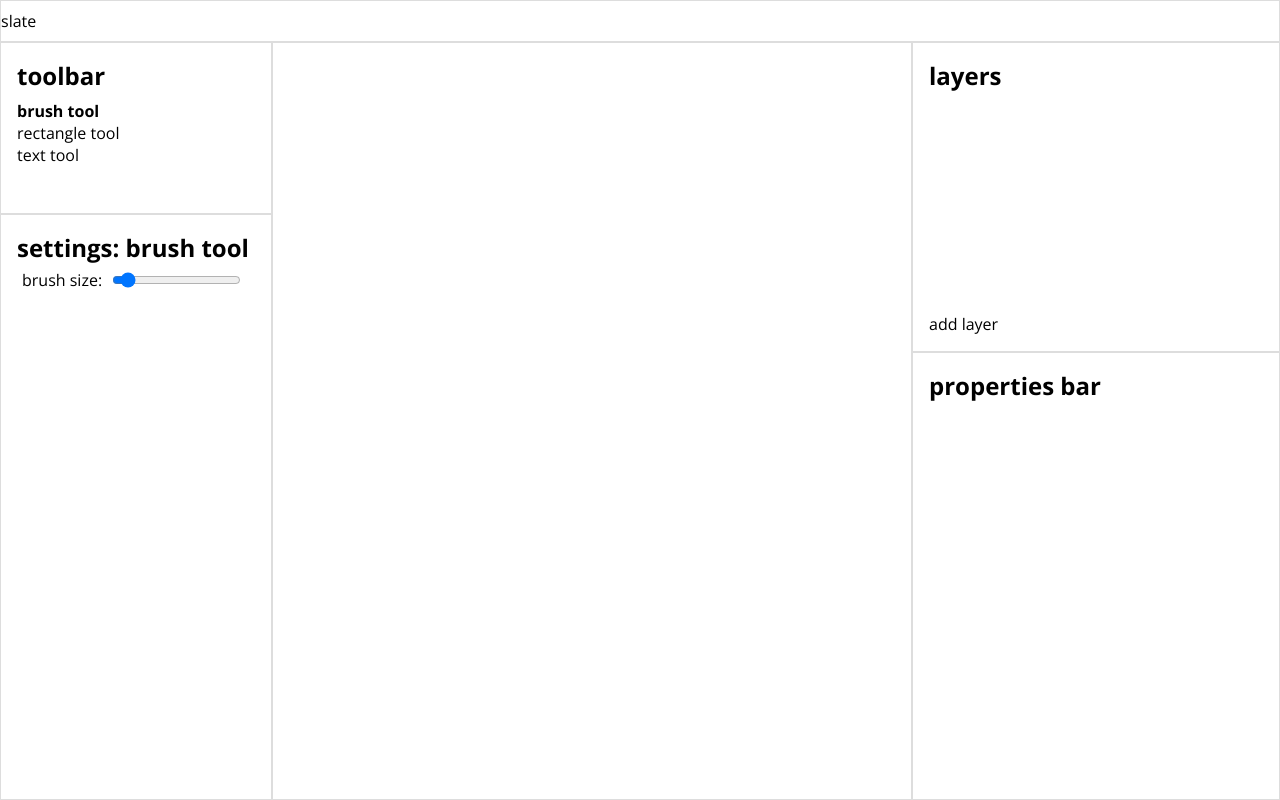
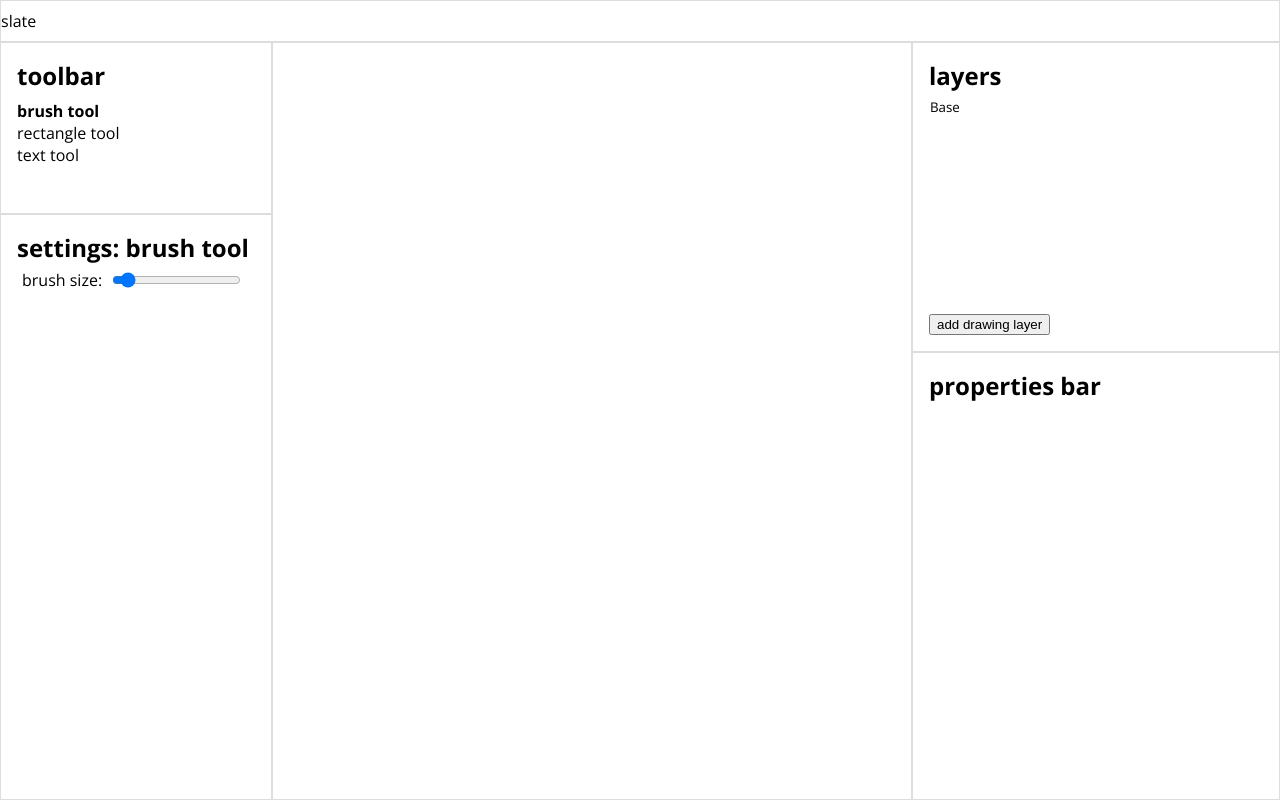
Before and after one commit to brandongit2/slate-old, a React (Create React App) app: page / in a window 1280 px wide. Built offline with nearby package versions, Linux system fonts and the light colour scheme.

Commit message:
Implemented 'add drawing layer' button.

```diff
--- a/src/panels/Canvas/index.jsx
+++ b/src/panels/Canvas/index.jsx
@@ -279,13 +279,16 @@ Canvas.propTypes = {
     removeSelection: PropTypes.func.isRequired,
     showDialog:      PropTypes.func.isRequired,
     grow:            PropTypes.bool.isRequired,
-    currentLayer:    PropTypes.string,
+    currentLayer:    PropTypes.object,
     tools:           PropTypes.object.isRequired
 };
 
 const mapStateToProps = state => ({
-    currentLayer: state.layers.layers[state.layers.current],
-    tools:        state.tools
+    currentLayer: {
+        ...state.layers.layers[state.layers.current],
+        id: state.layers.current
+    },
+    tools: state.tools
 });
 
 const mapDispatchToProps = dispatch => ({
--- a/src/panels/Canvas/tools/BrushTool.js
+++ b/src/panels/Canvas/tools/BrushTool.js
@@ -1,3 +1,5 @@
+import {generate} from 'shortid';
+
 import {PolyLine} from '../../../SVG';
 import Tool from './Tool';
 
@@ -42,6 +44,11 @@ export class BrushTool extends Tool {
     }
 
     endStroke(source) {
+        if (this.strokes[source] != null) {
+            let nodeId = generate();
+            this.canvasInfo.addNode(nodeId, this.strokes[source]);
+            this.canvasInfo.addToLayer(this.canvasInfo.currentLayer.id, nodeId);
+        }
         delete this.strokes[source];
     }
 
--- a/src/panels/Canvas/tools/TextTool.js
+++ b/src/panels/Canvas/tools/TextTool.js
@@ -38,9 +38,11 @@ export class TextTool extends Tool {
         };
 
         let focus = e => {
-            e.preventDefault();
-            e.stopPropagation();
-            e.target.focus();
+            if (e.buttons === 1) {
+                e.preventDefault();
+                e.stopPropagation();
+                e.target.focus();
+            }
         };
         text.el.addEventListener('mousedown', focus);
         text.el.addEventListener('touchstart', focus);
@@ -90,7 +92,6 @@ export class TextTool extends Tool {
         super.mouseDown(e);
 
         if (e.target.tagName === 'svg' && e.buttons === 1 && !e.ctrlKey) {
-            e.preventDefault();
             this.begin('mouse', e.pageX, e.pageY);
         }
     }
--- a/src/panels/LayerView/index.jsx
+++ b/src/panels/LayerView/index.jsx
@@ -1,11 +1,12 @@
 import PropTypes from 'prop-types';
 import React from 'react';
 import {connect} from 'react-redux';
+import {generate} from 'shortid';
 
-import {renameLayer} from '../../actions';
+import {addLayer, renameLayer} from '../../actions';
 import './index.css';
 
-export let LayerView = ({renameLayer, layers, layerOrder, size}) => (
+export let LayerView = ({add, rename, layers, layerOrder, size}) => (
     <div className="panel-container layer-view" style={{flexBasis: size}}>
         <div className="panel">
             <h2>layers</h2>
@@ -24,7 +25,7 @@ export let LayerView = ({renameLayer, layers, layerOrder, size}) => (
                                             type="text"
                                             value={layers[layer].name}
                                             onChange={e => {
-                                                renameLayer(layer, e.target.value);
+                                                rename(layer, e.target.value);
                                             }}
                                         />
                                     </div>
@@ -35,7 +36,14 @@ export let LayerView = ({renameLayer, layers, layerOrder, size}) => (
                     })()}
                 </div>
                 <div id="actions">
-                    <span>add layer</span>
+                    <button
+                        type="button"
+                        onClick={() => {
+                            add(generate(), 'draw', 'Drawing', []);
+                        }}
+                    >
+                        add drawing layer
+                    </button>
                 </div>
             </div>
         </div>
@@ -43,7 +51,8 @@ export let LayerView = ({renameLayer, layers, layerOrder, size}) => (
 );
 
 LayerView.propTypes = {
-    renameLayer: PropTypes.func.isRequired,
+    add:         PropTypes.func.isRequired,
+    rename:      PropTypes.func.isRequired,
     layers:      PropTypes.object.isRequired,
     layerOrder:  PropTypes.array.isRequired,
     size:        PropTypes.string.isRequired
@@ -55,7 +64,10 @@ const mapStateToProps = state => ({
 });
 
 const mapDispatchToProps = dispatch => ({
-    renameLayer: (id, name) => { dispatch(renameLayer(id, name)); }
+    add: (id, type, name, nodes) => {
+        dispatch(addLayer(id, type, name, nodes));
+    },
+    rename: (id, name) => { dispatch(renameLayer(id, name)); }
 });
 
 LayerView = connect(mapStateToProps, mapDispatchToProps)(LayerView);
--- a/src/store.js
+++ b/src/store.js
@@ -12,9 +12,15 @@ let store = createStore(
             content: 'Dialog content'
         },
         layers: {
-            current: '',
-            layers:  {},
-            order:   []
+            current: 'initial',
+            layers:  {
+                initial: {
+                    name:  'Base',
+                    type:  'draw',
+                    nodes: []
+                }
+            },
+            order: ['initial']
         },
         nodes: {},
         tools: {
```
